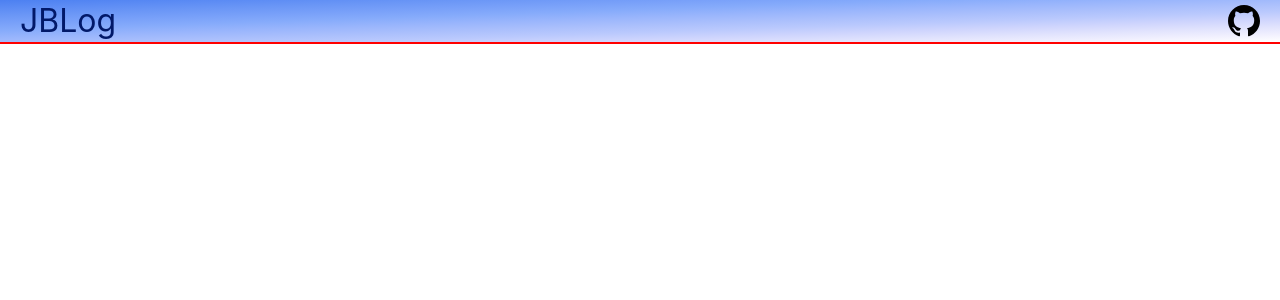
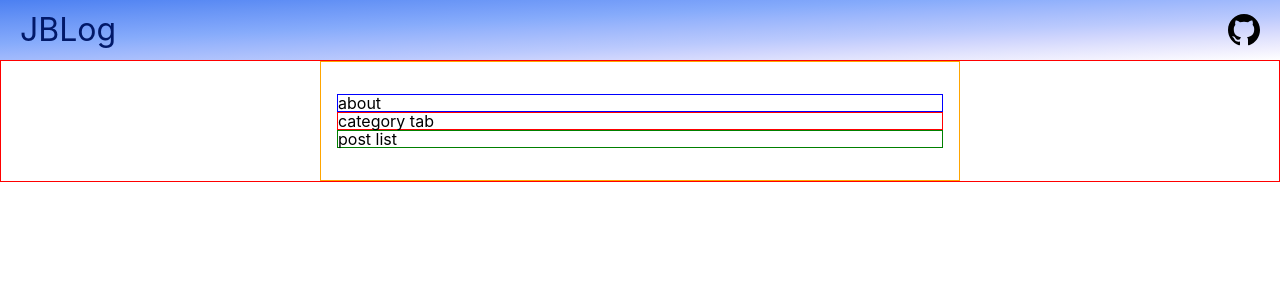
Before and after one commit to kjb9301/blog, a Next.js app: page / in a window 1280 px wide. Shown: the top 300 px of the page. Built offline with nearby package versions, Linux system fonts and the light colour scheme.

Commit message:
style: Publishing layout

```diff
--- a/components/common/Header.tsx
+++ b/components/common/Header.tsx
@@ -20,6 +20,7 @@ function Header() {
 }
 
 const Wrapper = styled.header`
+  height: 60px;
   padding: 5px 20px;
   display: flex;
   align-items: center;
--- a/components/common/Template.tsx
+++ b/components/common/Template.tsx
@@ -18,6 +18,8 @@ function Template({ children }: TemplateProps) {
 
 const Container = styled.main`
   border: 1px solid red;
+  display: flex;
+  justify-content: center;
 `;
 
 export default Template;
--- /dev/null
+++ b/components/home/About.tsx
@@ -0,0 +1,16 @@
+import React from 'react'
+import styled from 'styled-components'
+
+function About() {
+  return (
+    <Wrapper>
+      about
+    </Wrapper>
+  )
+}
+
+const Wrapper = styled.article`
+  border: 1px solid blue;
+`;
+
+export default About
--- /dev/null
+++ b/components/home/CategoryTab.tsx
@@ -0,0 +1,16 @@
+import React from 'react'
+import styled from 'styled-components'
+
+function CategoryTab() {
+  return (
+    <Wrapper>
+      category tab
+    </Wrapper>
+  )
+}
+
+const Wrapper = styled.div`
+  border: 1px solid red;
+`;
+
+export default CategoryTab
--- /dev/null
+++ b/components/home/PostList.tsx
@@ -0,0 +1,15 @@
+import React from 'react'
+import styled from 'styled-components'
+function PostList() {
+  return (
+    <Wrapper>
+      post list
+    </Wrapper>
+  )
+}
+
+const Wrapper = styled.section`
+  border: 1px solid green;
+`;
+
+export default PostList
--- a/pages/index.js
+++ b/pages/index.js
@@ -1,12 +1,24 @@
-import Head from 'next/head';
+import styled from 'styled-components'
 
-export default function Home() {
+import About from '../components/home/About'
+import CategoryTab from '../components/home/CategoryTab'
+import PostList from '../components/home/PostList'
+
+function Home() {
   return (
-    <div>
-      <Head>
-        <title>Create Next App</title>
-        <link rel='icon' href='/favicon.ico' />
-      </Head>
-    </div>
+    <Wrapper>
+      <About />
+      <CategoryTab />
+      <PostList />
+    </Wrapper>
   );
 }
+
+const Wrapper = styled.section`
+  border: 1px solid orange;
+  width: 100%;
+  max-width: 40rem;
+  padding: 2rem 1rem;
+`;
+
+export default Home;
```
